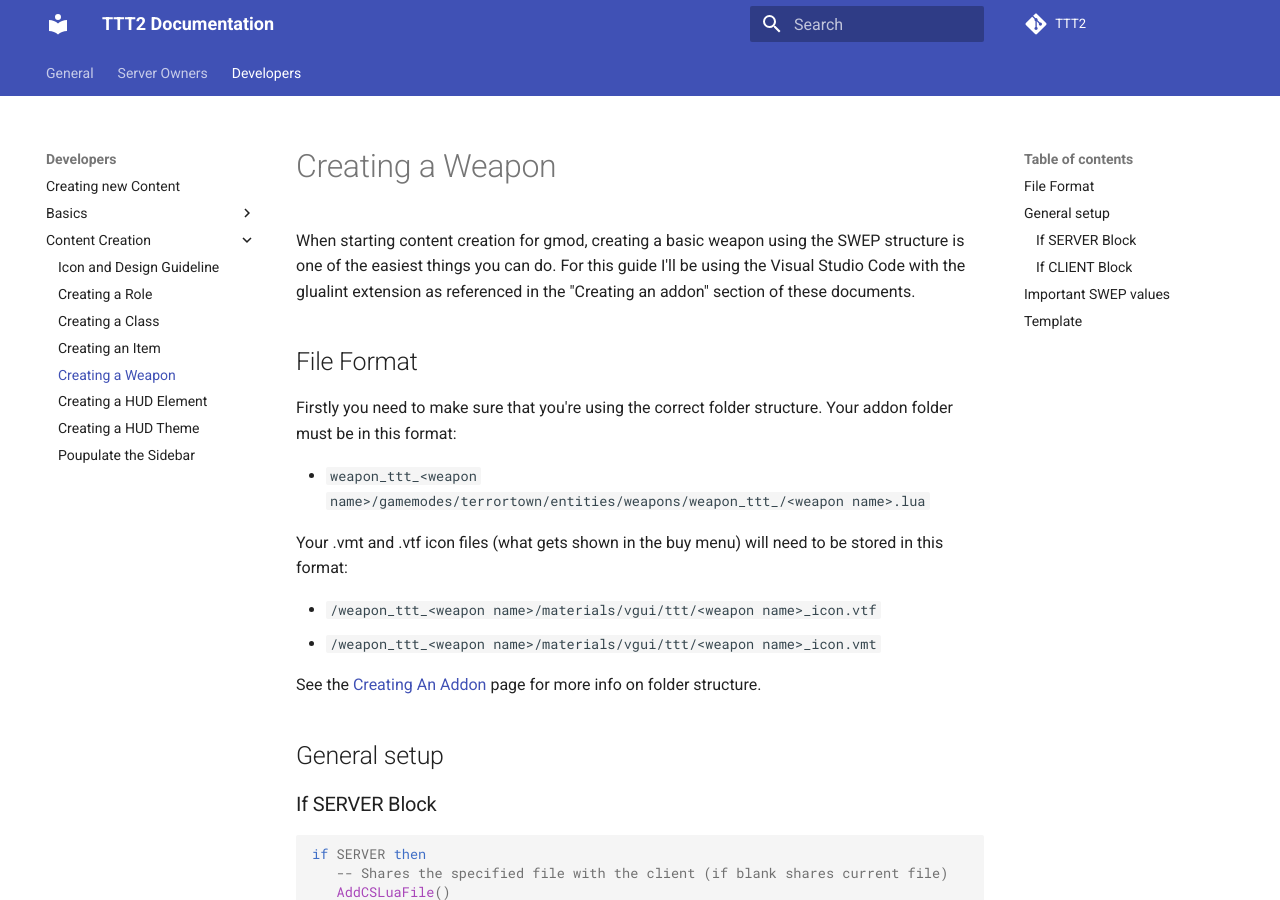
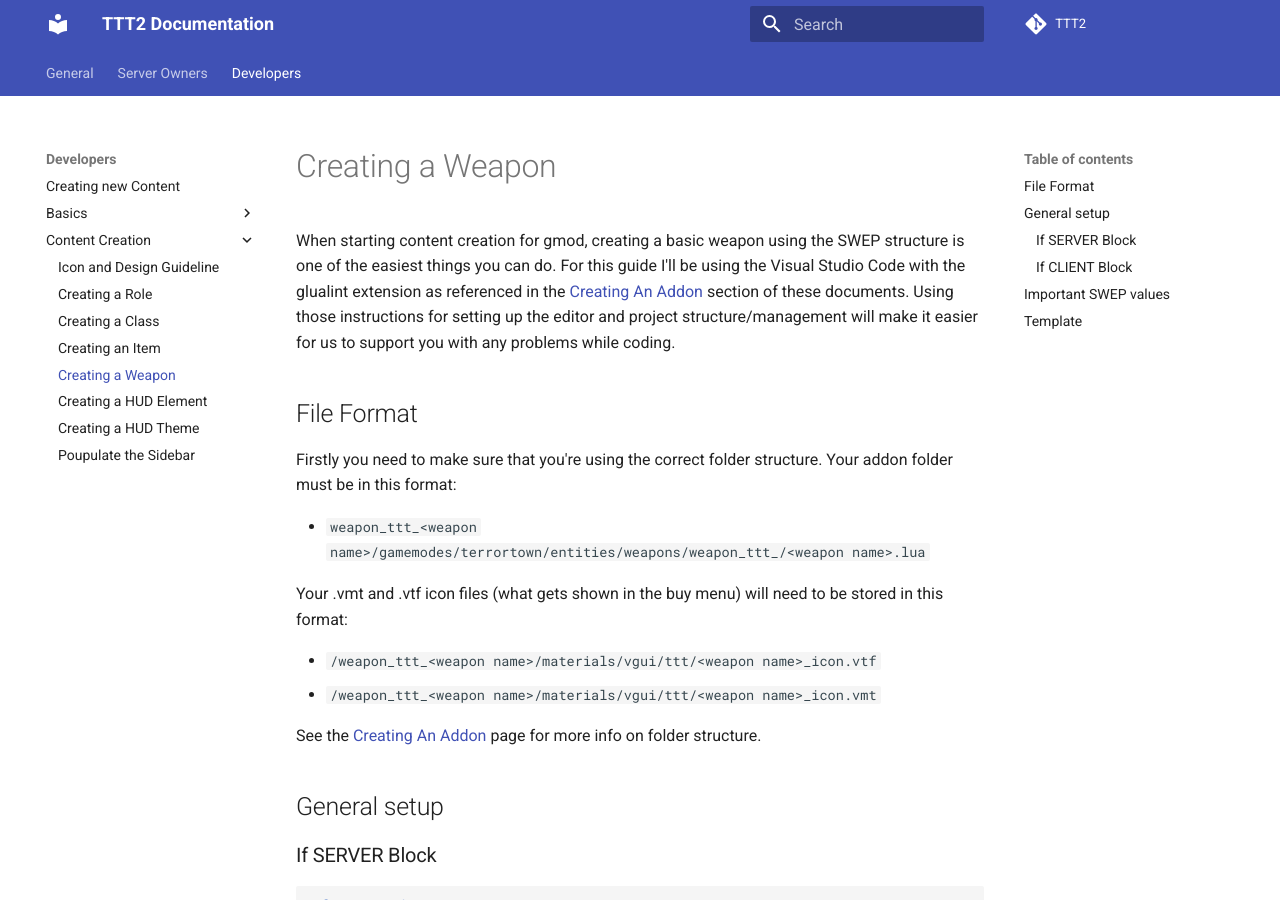
Before and after one commit to TTT-2/docs, an MkDocs documentation site: the page built from docs/developers/content-creation/creating-a-weapon.md, in a window 1280 px wide and 900 px high. Built offline with MkDocs 1.6.1 and Material for MkDocs 9.7.7, drawn with Linux system fonts in a browser that asks for light colours; comment, search, counter and statistics services are not loaded; some of the changed text lies outside the part shown.

Commit message:
All reccommended changes except guide on scripting translations

````diff
--- a/docs/developers/content-creation/creating-a-weapon.md
+++ b/docs/developers/content-creation/creating-a-weapon.md
@@ -1,7 +1,7 @@
 # Creating a Weapon
 
 When starting content creation for gmod, creating a basic weapon using the SWEP structure is one of the easiest things you can do.
-For this guide I'll be using the Visual Studio Code with the glualint extension as referenced in the "Creating an addon" section of these documents.
+For this guide I'll be using the Visual Studio Code with the glualint extension as referenced in the [Creating An Addon](../basics/creating-an-addon.md) section of these documents. Using those instructions for setting up the editor and project structure/management will make it easier for us to support you with any problems while coding.
 
 ## File Format
 
@@ -81,7 +81,7 @@ SWEP.Primary.Recoil        = 1.5 -- Recoil value (bigger = bigger)
 ```
 
 !!! note
-    All of these attributes can also be applied to SWEP.Secondary which is alt click if you disable ironsights.
+    All of these attributes can also be applied to SWEP.Secondary which is alt click (if you disable ironsights).
 
 ```lua
 SWEP.HoldType              = "ar2"
````
